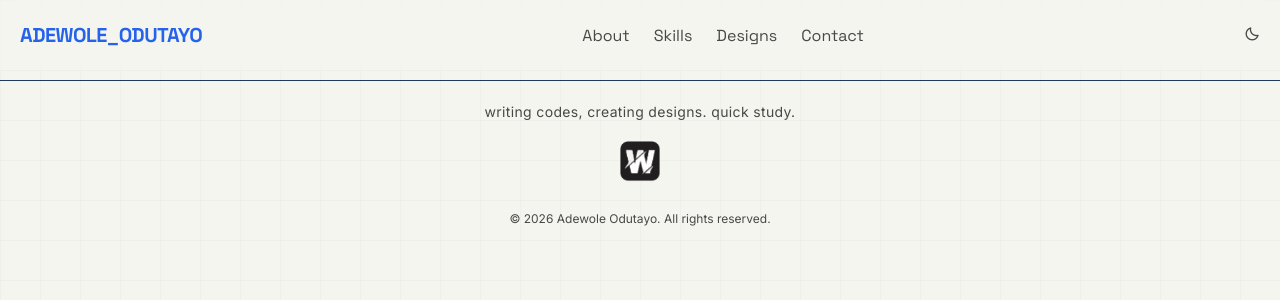
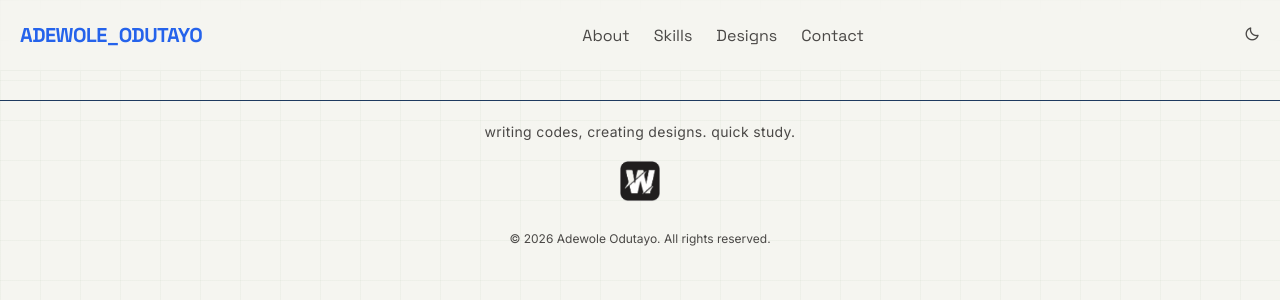
Before and after one commit to WarlayX/Portfolio, a React (Vite) app in the folder My-portfolio/: page /designs in a window 1280 px wide. Shown: the top 300 px of the page. Built offline with nearby package versions, Linux system fonts and the light colour scheme.

Commit message:
page-design-about

```diff
--- a/My-portfolio/src/Pages/Designs.jsx
+++ b/My-portfolio/src/Pages/Designs.jsx
@@ -1,9 +1,9 @@
+import DesignsAbout from "../components/Designs/About";
+
 export default function Designs() {
   return (
-    <section>
-      <div>
-
-      </div>
-    </section>
+    <div>
+      <DesignsAbout />
+    </div>
   )
 }
```
